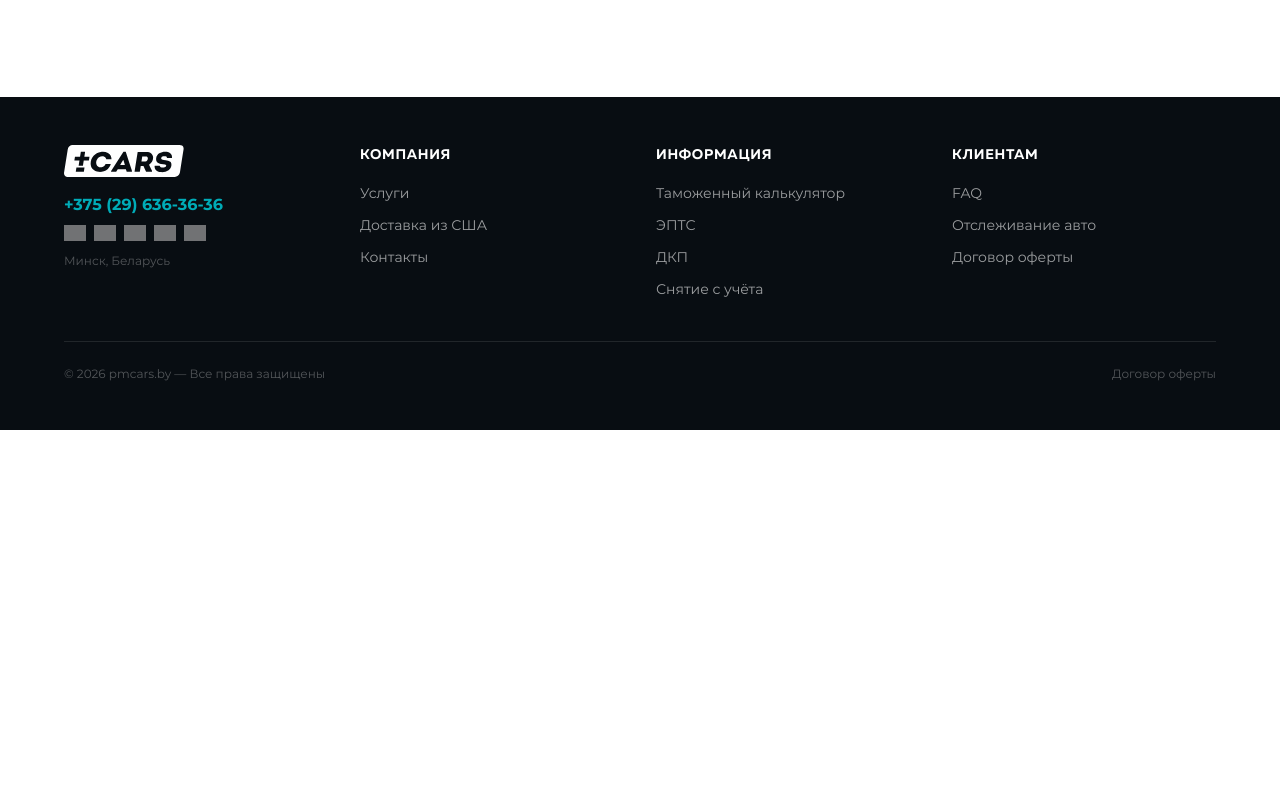
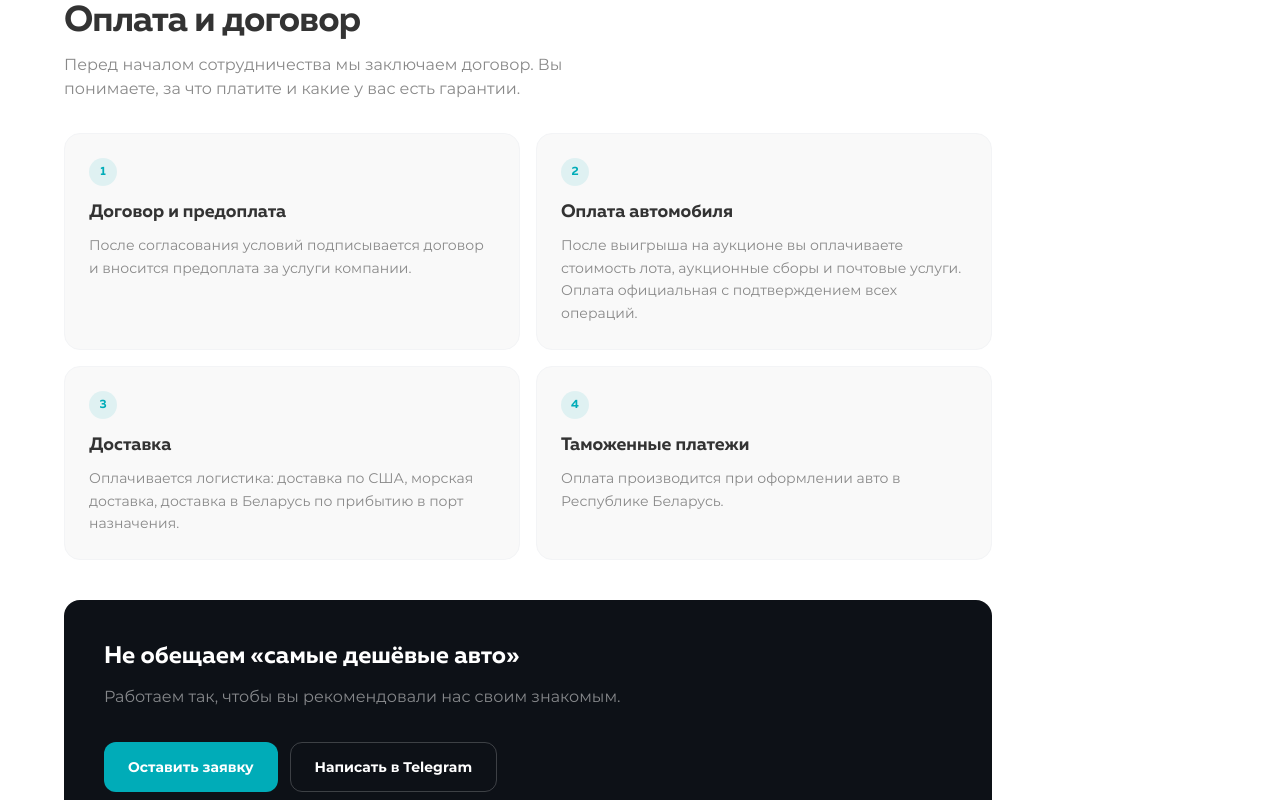
Before and after one commit to idzvilla/pmcars, a Next.js app: page /protsess in a window 1280 px wide. Shown: the part 2080-2880 px from the top of the page. Before the commit the page ends 2510 px from the top, so only its background shows below. Built offline with nearby package versions, Linux system fonts and the light colour scheme; grey boxes are pictures that could not be loaded.

Commit message:
feat: protsess section 3 — оплата и договор

```diff
--- a/src/app/protsess/ProtsessPageClient.tsx
+++ b/src/app/protsess/ProtsessPageClient.tsx
@@ -9,6 +9,29 @@ const SECTIONS = [
   { id: 'dostavka', label: 'Доставка и растаможка' },
   { id: 'poluchenie', label: 'Получение авто в РБ' },
   { id: 'info', label: 'Полезная информация' },
+]
+
+const PAYMENT_STAGES = [
+  {
+    num: 1,
+    title: 'Договор и предоплата',
+    text: 'После согласования условий подписывается договор и вносится предоплата за услуги компании.',
+  },
+  {
+    num: 2,
+    title: 'Оплата автомобиля',
+    text: 'После выигрыша на аукционе вы оплачиваете стоимость лота, аукционные сборы и почтовые услуги. Оплата официальная с подтверждением всех операций.',
+  },
+  {
+    num: 3,
+    title: 'Доставка',
+    text: 'Оплачивается логистика: доставка по США, морская доставка, доставка в Беларусь по прибытию в порт назначения.',
+  },
+  {
+    num: 4,
+    title: 'Таможенные платежи',
+    text: 'Оплата производится при оформлении авто в Республике Беларусь.',
+  },
 ]
 
 const PURCHASE_STEPS = [
@@ -186,7 +209,65 @@ export default function ProtsessPageClient() {
               </div>
             </section>
 
-            {/* Sections 3–6 will be added here */}
+            {/* ── Section 3: Оплата и договор ── */}
+            <section
+              id="oplata"
+              className="pb-14 md:pb-16 border-b border-gray-100 mb-14 md:mb-16"
+            >
+              <h2 className="font-muller font-bold text-3xl md:text-4xl text-body tracking-tight mb-3">
+                Оплата и договор
+              </h2>
+              <p className="font-montserrat text-base text-muted mb-8 max-w-xl">
+                Перед началом сотрудничества мы заключаем договор. Вы понимаете, за что
+                платите и какие у вас есть гарантии.
+              </p>
+              <div className="grid grid-cols-1 md:grid-cols-2 gap-4 mb-10">
+                {PAYMENT_STAGES.map((stage) => (
+                  <div
+                    key={stage.num}
+                    className="bg-light-bg rounded-2xl p-6 border border-gray-100"
+                  >
+                    <span className="inline-flex items-center justify-center w-7 h-7 rounded-full bg-primary/10 text-primary font-muller font-bold text-xs mb-3">
+                      {stage.num}
+                    </span>
+                    <h3 className="font-muller font-bold text-lg text-body mb-2">
+                      {stage.title}
+                    </h3>
+                    <p className="font-montserrat text-sm text-muted leading-relaxed">
+                      {stage.text}
+                    </p>
+                  </div>
+                ))}
+              </div>
+              <div className="bg-dark-bg rounded-2xl p-8 md:p-10">
+                <div className="max-w-xl">
+                  <h3 className="font-muller font-bold text-2xl text-white mb-3">
+                    Не обещаем «самые дешёвые авто»
+                  </h3>
+                  <p className="font-montserrat text-white/50 text-base mb-8 leading-relaxed">
+                    Работаем так, чтобы вы рекомендовали нас своим знакомым.
+                  </p>
+                  <div className="flex flex-wrap gap-3">
+                    <Link
+                      href="/contacts"
+                      className="inline-flex items-center px-6 py-3.5 rounded-xl bg-primary text-white font-montserrat font-bold text-sm hover:bg-primary/90 transition-colors"
+                    >
+                      Оставить заявку
+                    </Link>
+                    <a
+                      href="https://t.me/pmcars"
+                      target="_blank"
+                      rel="noopener noreferrer"
+                      className="inline-flex items-center px-6 py-3.5 rounded-xl border border-white/20 text-white font-montserrat font-bold text-sm hover:border-primary hover:text-primary transition-colors"
+                    >
+                      Написать в Telegram
+                    </a>
+                  </div>
+                </div>
+              </div>
+            </section>
+
+            {/* Sections 4–6 will be added here */}
           </div>
 
           {/* Right sidebar — desktop only */}
```
